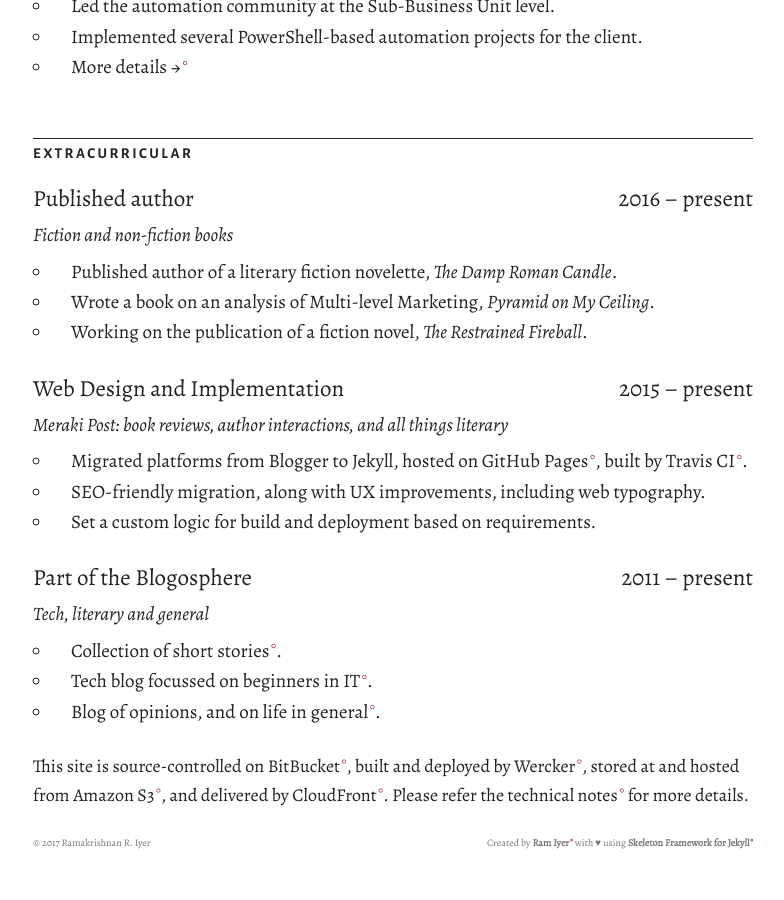
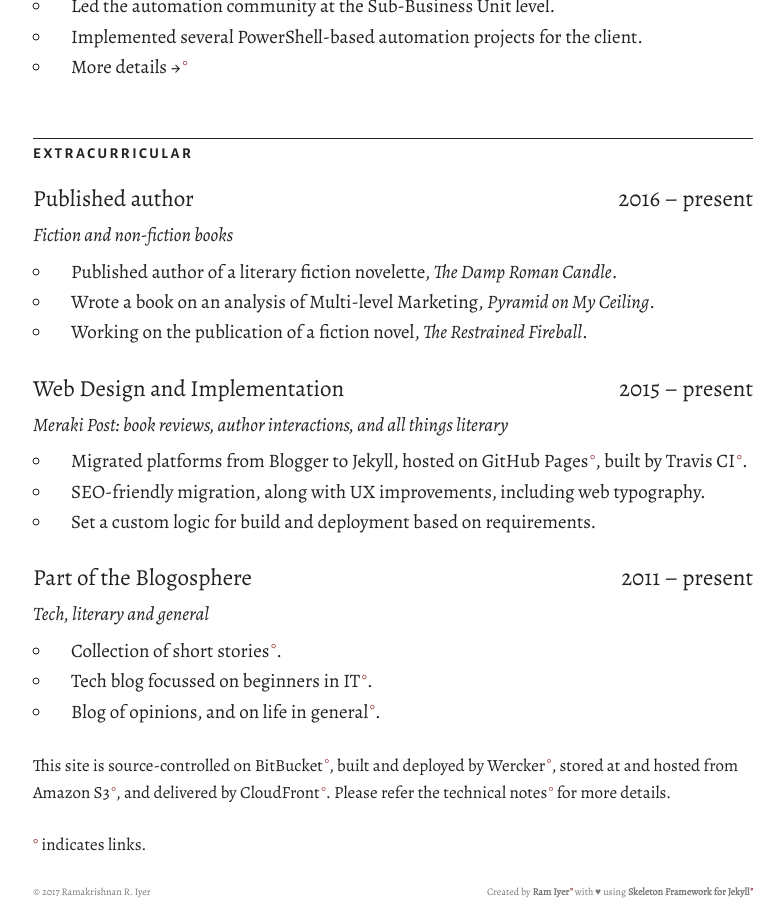
Before and after one commit to theramiyer/resume, a Jekyll site: the page built from index.html, in a window 1280 px wide and 900 px high, scrolled down 1314 px. Shown: the whole window, without its empty margins (247-1031 px from the left). Built offline with Jekyll 4.4.1, drawn with Linux system fonts in a browser that asks for light colours; nearby versions of some CDN libraries; before the commit the page ends 2165 px from its top, so only the background shows below that.

Commit message:
Link help in footer note in index, smaller text size

```diff
--- a/index.html
+++ b/index.html
@@ -17,8 +17,11 @@ layout: default
 
     {% include loop.html %}
 
-    <p style="font-size:1.8rem;">
+    <p style="font-size:1.7rem;">
       This site is source-controlled on <a href="https://bitbucket.org">BitBucket</a>, built and deployed by <a href="https://app.wercker.com">Wercker</a>, stored at and hosted from <a href="https://aws.amazon.com/s3">Amazon&nbsp;S3</a>, and delivered by <a href="https://aws.amazon.com/cloudfront">CloudFront</a>. Please refer the <a href="/making.html">technical notes</a> for more details.
+    </p>
+    <p style="font-size:1.7rem;">
+      <span style="color:#933;">°</span> indicates links.
     </p>
 
 <!-- End Document
```
